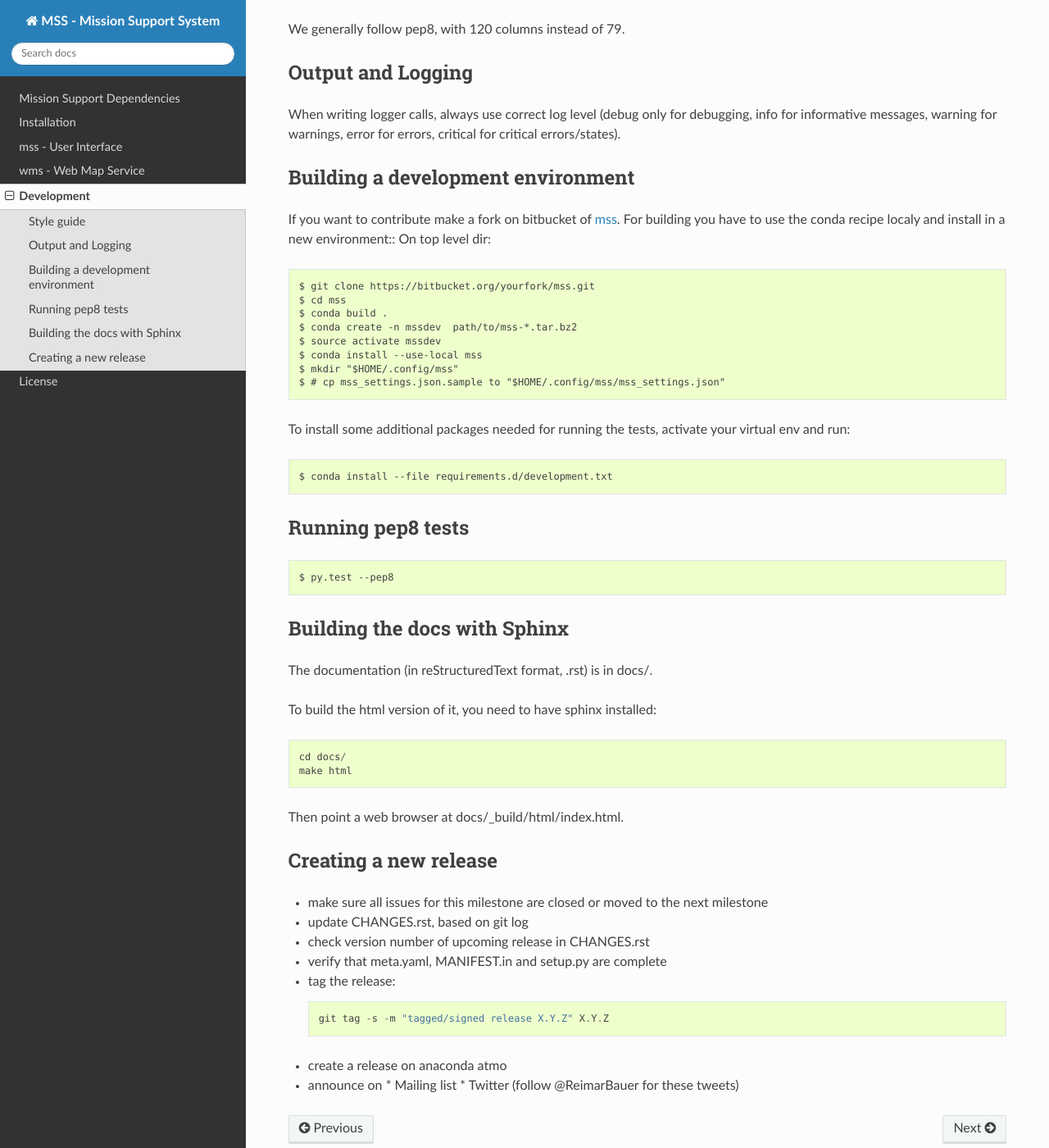
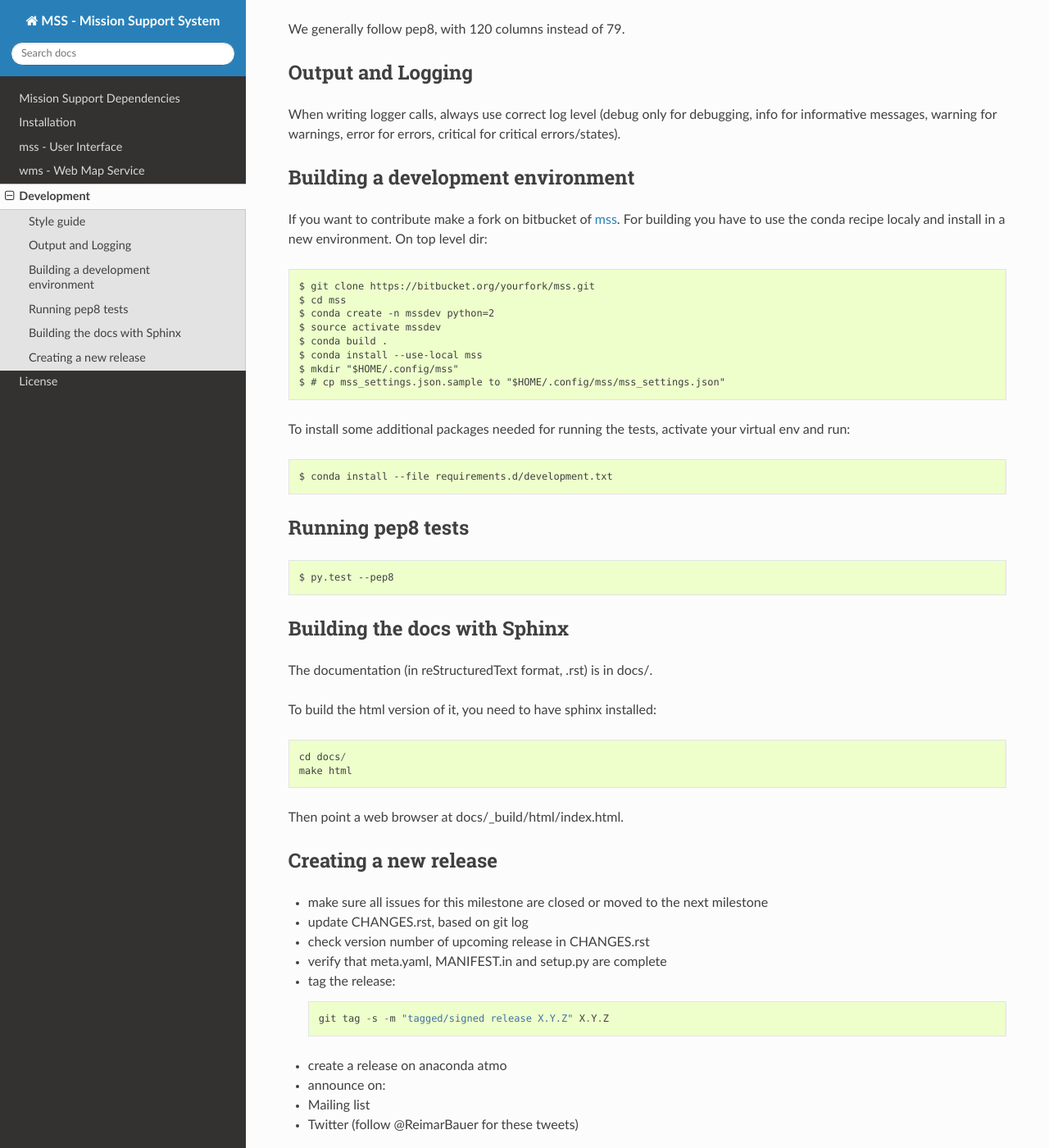
Before and after one commit to Open-MSS/MSS, a Sphinx documentation site: the page built from docs/development.rst, in a window 1280 px wide and 1400 px high, scrolled down 288 px. Shown: the whole window at 82% size. Built offline with Sphinx 7.4.7 and the Read the Docs theme 2.0.0, drawn with Linux system fonts in a browser that asks for light colours.

Commit message:
documentation slightly improved

```diff
--- a/docs/deployment.rst
+++ b/docs/deployment.rst
@@ -123,14 +123,14 @@ You have to setup a webserver server site configuration file
  .. literalinclude:: samples/sites-available/mss.yourserver.de.conf
 
 
-Enable it with aen2site mss.yourserver.de.conf
+Enable it with a2ensite mss.yourserver.de.conf
 
 
-Configuration files of the wms server
+Configuration file of the wms server
 ~~~~~~~~~~~~~~~~~~~~~~~~~~~~~~~~~~~~~~~
 
 Configuration for the Mission Support System Web Map Service (wms).
-The configuration files have to become added to the /home/mss/config directory
+The configuration file have to become added to the /home/mss/config directory
 
 **/home/mss/config/mss_wms_settings.py**
 
--- a/docs/development.rst
+++ b/docs/development.rst
@@ -21,14 +21,14 @@ Building a development environment
 ~~~~~~~~~~~~~~~~~~~~~~~~~~~~~~~~~~~
 
 If you want to contribute make a fork on bitbucket of `mss <https://bitbucket.org/wxmetvis/mss>`_.
-For building you have to use the conda recipe localy and install in a new environment::
+For building you have to use the conda recipe localy and install in a new environment.
 On top level dir::
 
   $ git clone https://bitbucket.org/yourfork/mss.git
   $ cd mss
+  $ conda create -n mssdev python=2
+  $ source activate mssdev
   $ conda build .
-  $ conda create -n mssdev  path/to/mss-*.tar.bz2
-  $ source activate mssdev
   $ conda install --use-local mss
   $ mkdir "$HOME/.config/mss"
   $ # cp mss_settings.json.sample to "$HOME/.config/mss/mss_settings.json"
@@ -37,7 +37,6 @@ On top level dir::
 To install some additional packages needed for running the tests, activate your virtual env and run::
 
   $ conda install --file requirements.d/development.txt
-
 
 
 Running pep8 tests
@@ -73,7 +72,8 @@ Creating a new release
 
    git tag -s -m "tagged/signed release X.Y.Z" X.Y.Z
 
+
 * create a release on anaconda atmo
-* announce on
-  * Mailing list
-  * Twitter (follow @ReimarBauer for these tweets)
+* announce on:
+* Mailing list
+* Twitter (follow @ReimarBauer for these tweets)
--- a/docs/usage.rst
+++ b/docs/usage.rst
@@ -5,9 +5,7 @@ The executable for the user interface application is "**mss**". It
 does not provide any command line options. Warnings about CDAT
 features are due to the NAppy package and can be ignored. The program
 should open the main window of the user interface, from which you can
-open further windows, including top view, side view and so on. In case
-you get an exception on startup, your system probably misses one of
-the required Python packages. Check the INSTALL file for information.
+open further windows, including top view, side view and so on.
 
 Configuration for the user interface is located in
 "mss_settings.json". In this file, you can specify, for instance, the
@@ -19,6 +17,8 @@ the table view.
 A few options influencing the appearance of the displayed plots and
 flight tracks (colours etc.) can be set directly in the user
 interface (top view and side view).
+
+.. _mss-configuration:
 
 Configuration of mss
 ~~~~~~~~~~~~~~~~~~~~~~
```
Also changed, not shown: docs/installation.rst (+7 -1 lines).
